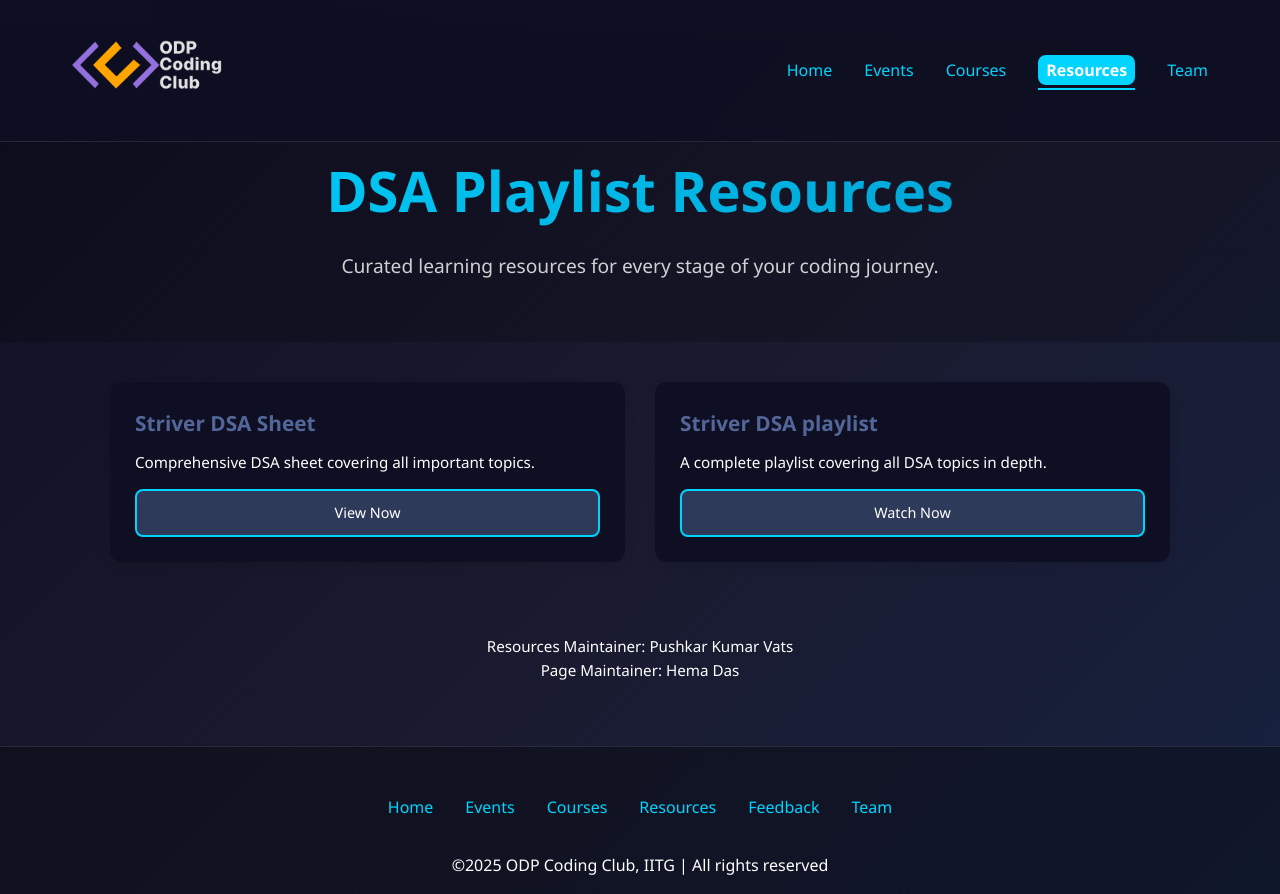
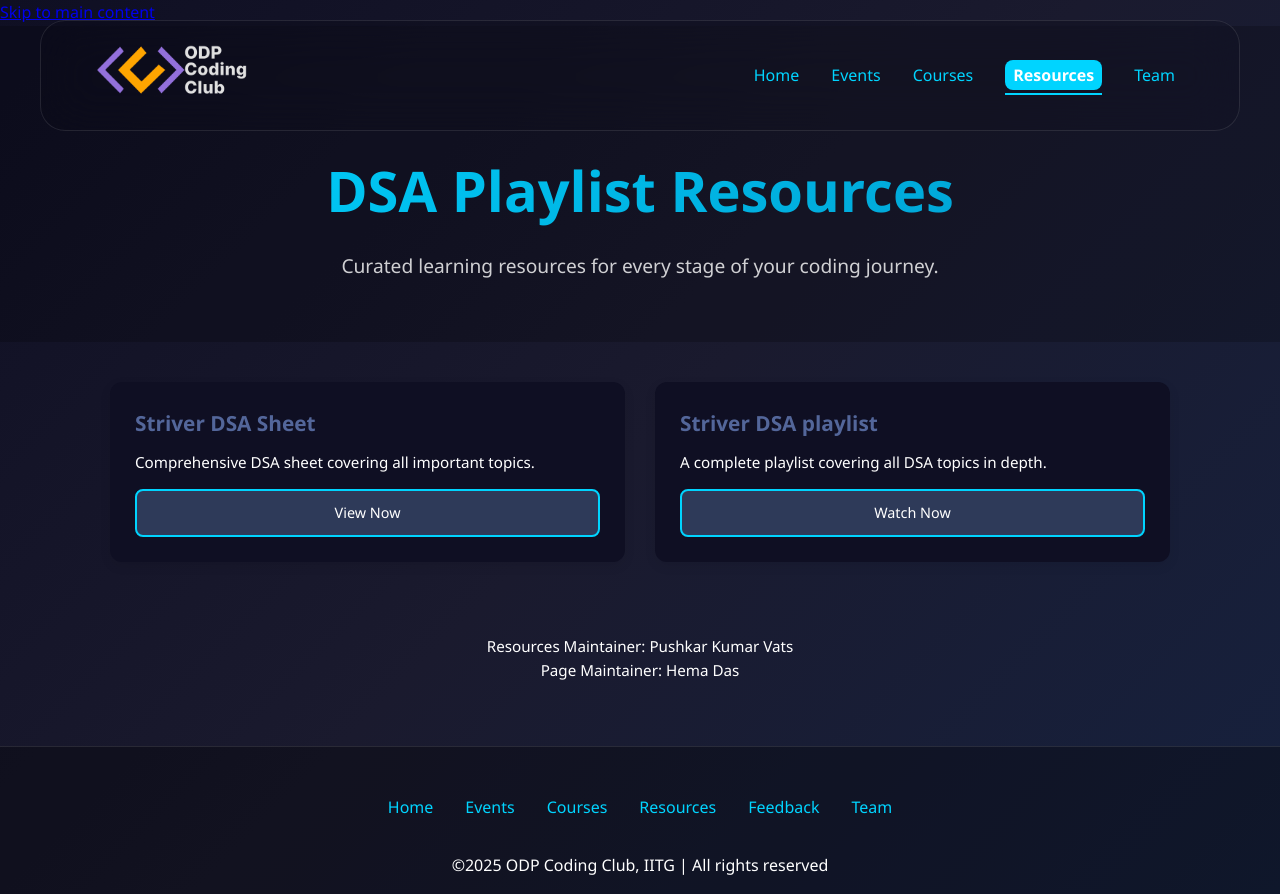
Before and after one commit to pushkarkumarvats/codingclub, a plain HTML site: page resources/dsa-resources.html in a window 1280 px wide. Drawn offline with Linux system fonts and the light colour scheme.

Commit message:
Refactor nav bar across multiple CSS files

```diff
--- a/css/dsa-resources.css
+++ b/css/dsa-resources.css
@@ -37,19 +37,25 @@ body {
   top: 0;
   width: 100%;
   z-index: 1000; /* Above other content */
-  background: rgba(15, 15, 35, 0.95); /* Semi-transparent background */
-  backdrop-filter: blur(10px); /* Glassmorphism blur effect */
-  border-bottom: 1px solid rgba(255, 255, 255, 0.1); /* Subtle border */
+  background: transparent;
+  border: none;
+  box-shadow: none;
 }
 
 /* Navigation container with flexbox layout */
 .nav {
   display: flex;
-  justify-content: space-between; /* Logo left, links right */
+  justify-content: space-between;
   align-items: center;
-  padding: 1rem 2rem;
-  max-width: 1200px; /* Constrain width on large screens */
-  margin: 0 auto; /* Center navigation */
+  padding: 0rem 1rem;
+  max-width: 1200px;
+  margin: 20px auto;
+  border-radius: 25px;
+  background: rgba(0, 0, 0, 0.05);
+  backdrop-filter: blur(25px);
+  border: 1.5px solid rgba(255, 255, 255, 0.1);
+  transform: translateY(0);
+  transition: transform 0.3s ease;
 }
 
 /* Logo styling with brand color */
@@ -58,6 +64,7 @@ body {
   font-weight: bold;
   color: #00d4ff; /* Brand cyan color */
   text-decoration: none;
+  margin-left: 2.5rem;
 }
 
 /* Navigation links container */
@@ -65,6 +72,7 @@ body {
   display: flex;
   gap: 2rem; /* Space between navigation items */
   list-style: none; /* Remove bullet points */
+  margin-right: 3rem;
 }
 
 /* Individual navigation link styling */
--- a/css/resources.css
+++ b/css/resources.css
@@ -43,9 +43,9 @@ body {
   top: 0;
   width: 100%;
   z-index: 1000;
-  background: rgba(15, 15, 35, 0.7);
-  backdrop-filter: blur(25px);
-  border-bottom: 1px solid rgba(255, 255, 255, 0.1);
+  background: transparent;
+  border: none;
+  box-shadow: none;
 }
 
 /* Navigation container with flexbox layout */
@@ -53,9 +53,15 @@ body {
   display: flex;
   justify-content: space-between;
   align-items: center;
-  padding: 1rem 2rem;
+  padding: 0rem 1rem;
   max-width: 1200px;
-  margin: 0 auto;
+  margin: 20px auto;
+  border-radius: 25px;
+  background: rgba(0, 0, 0, 0.05);
+  backdrop-filter: blur(25px);
+  border: 1.5px solid rgba(255, 255, 255, 0.1);
+  transform: translateY(0);
+  transition: transform 0.3s ease;
 }
 
 /* Logo styling with brand color */
@@ -64,6 +70,7 @@ body {
   font-weight: bold;
   color: #00d4ff; /* Brand cyan color */
   text-decoration: none;
+  margin-left: 2.5rem;
 }
 
 /* Navigation links container */
@@ -71,6 +78,7 @@ body {
   display: flex;
   gap: 2rem; /* Space between navigation items */
   list-style: none; /* Remove bullet points */
+  margin-right: 3rem;
 }
 
 /* Individual navigation link styling */
--- a/css/team.css
+++ b/css/team.css
@@ -44,9 +44,9 @@ body {
   top: 0;
   width: 100%;
   z-index: 1000;
-  background: rgba(15, 15, 35, 0.7);
-  backdrop-filter: blur(25px);
-  border-bottom: 1px solid rgba(255, 255, 255, 0.1);
+  background: transparent;
+  border: none;
+  box-shadow: none;
 }
 
 /* Navigation container with flexbox layout */
@@ -54,9 +54,15 @@ body {
   display: flex;
   justify-content: space-between;
   align-items: center;
-  padding: 1rem 2rem;
+  padding: 0rem 1rem;
   max-width: 1200px;
-  margin: 0 auto;
+  margin: 20px auto;
+  border-radius: 25px;
+  background: rgba(0, 0, 0, 0.05);
+  backdrop-filter: blur(25px);
+  border: 1.5px solid rgba(255, 255, 255, 0.1);
+  transform: translateY(0);
+  transition: transform 0.3s ease;
 }
 
 /* Logo styling with brand color */
@@ -65,6 +71,7 @@ body {
   font-weight: bold;
   color: #00d4ff; /* Brand cyan color */
   text-decoration: none; /* Remove underline from link */
+  margin-left: 2.5rem;
 }
 
 /* Navigation links container with flexbox */
@@ -72,6 +79,7 @@ body {
   display: flex;
   gap: 2rem; /* Space between navigation items */
   list-style: none; /* Remove bullet points from list */
+  margin-right: 3rem;
 }
 
 /* Base navigation link styling */
--- a/resources/dsa-resources.html
+++ b/resources/dsa-resources.html
@@ -63,22 +63,14 @@
     <nav class="nav" aria-label="Main navigation">
       <!-- Logo with home page link -->
       <a href="/" class="logo"><img src="../assets/logo_with_name1_transparent.png" id="clubLogo" alt="Coding Club logo" loading="eager" /></a>
-      <!-- Alternative logo options (commented out) -->
-      <!-- <a href="/" class="logo"><img src="../assets/logo.png" width="60px" alt="logo"></a> -->
-      <!-- <a href="/" class="logo">Coding Club</a> -->
-
       <!-- Main navigation menu -->
       <ul class="nav-links">
-          <li><a href="/">Home</a></li>
-          <li><a href="../events/">Events</a></li>
-          <li><a href="/">Courses</a></li>
-          <li><a href="../resources/"  class="active">Resources</a></li>
-          <li><a href="../team/">Team</a></li>
-        </ul>
-
-
-      <!-- Search functionality -->
-      <!-- <input type="text" class="search-bar" placeholder="Search..." aria-label="Search" /> -->
+        <li><a href="/">Home</a></li>
+        <li><a href="../events/">Events</a></li>
+        <li><a href="/">Courses</a></li>
+        <li><a href="../resources/" class="active">Resources</a></li>
+        <li><a href="../team/">Team</a></li>
+      </ul>
     </nav>
   </header>
 
```
Also changed, not shown: resources/index.html (+0 -9 lines), team/index.html (+1 -20 lines).
